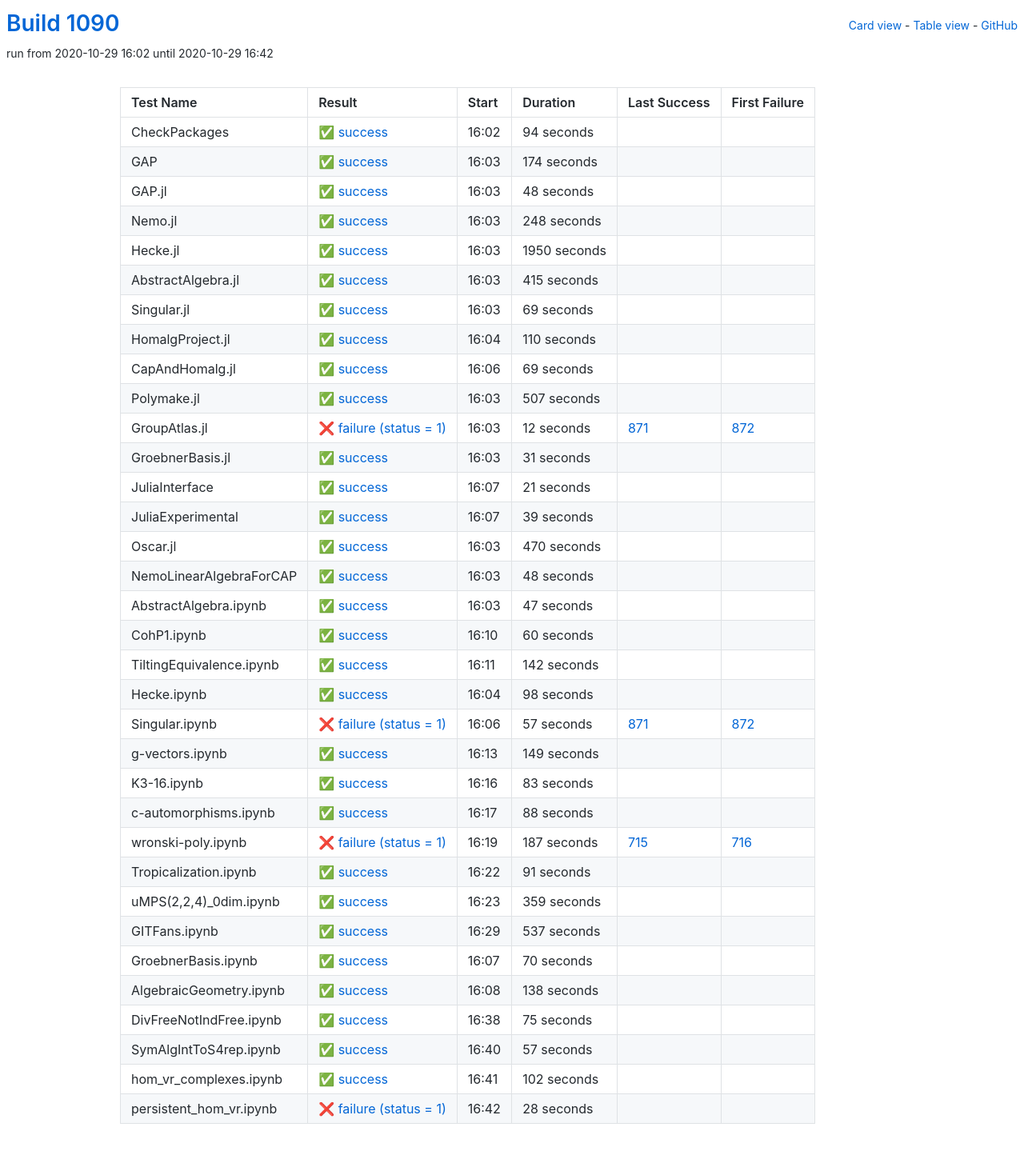
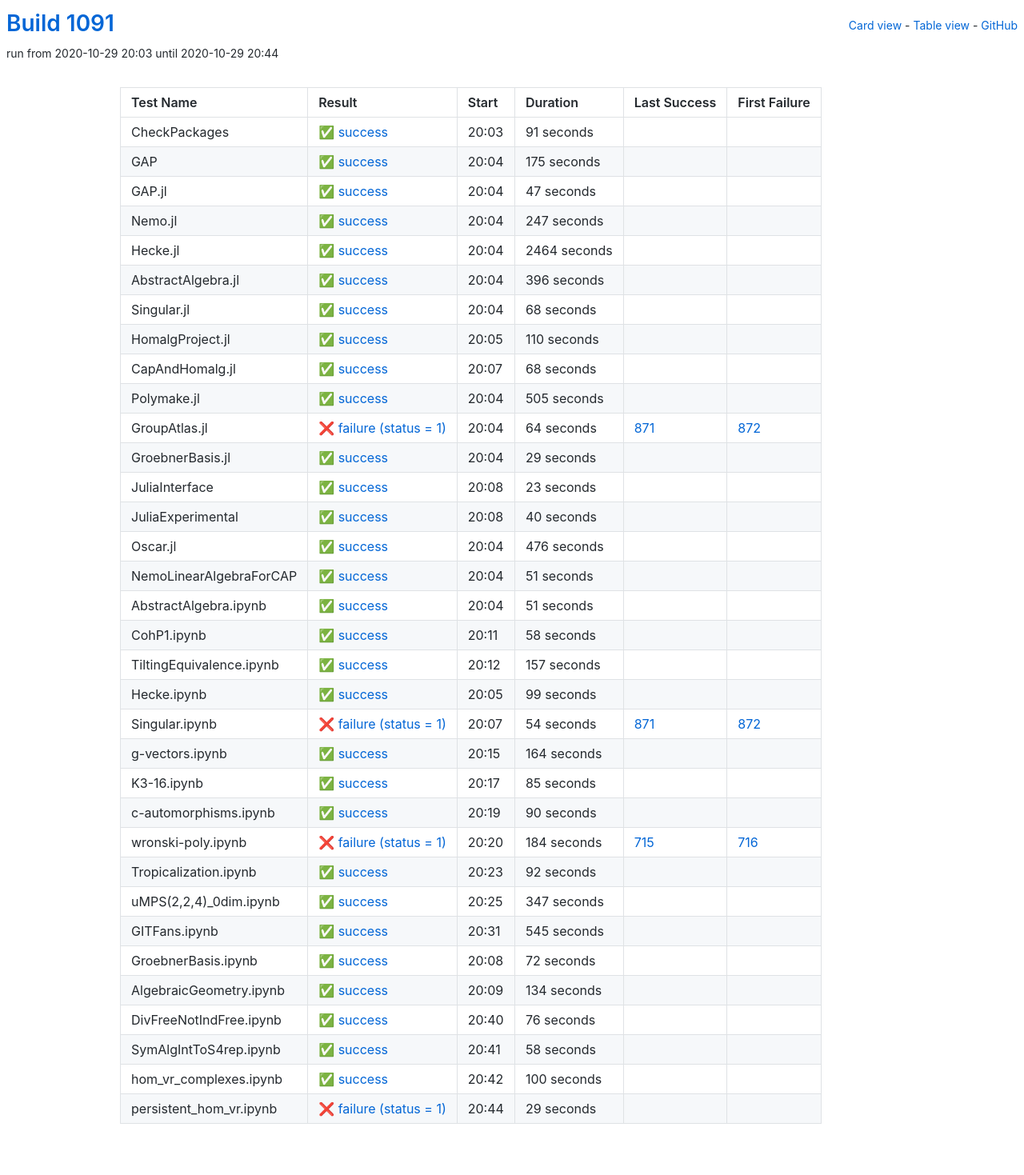
Before and after one commit to oscar-system/oscar-ci-status-stable, a Jekyll site: the page built from table.html, in a window 1280 px wide. Shown: the whole page at 80% size. Built offline with Jekyll 4.4.1, drawn with Linux system fonts in a browser that asks for light colours.

Commit message:
Build #1091

```diff
--- a/_data/ci.yml
+++ b/_data/ci.yml
@@ -1,6 +1,6 @@
 ---
-build: 1090
-build_url: https://oscarci.mathematik.uni-kl.de/job/oscar-stable/1090/
+build: 1091
+build_url: https://oscarci.mathematik.uni-kl.de/job/oscar-stable/1091/
 job: oscar-stable
 organization: oscar-system
 repo: oscar-ci-status-stable
@@ -8,92 +8,92 @@ repourl: https://github.com/oscar-system/oscar-ci-status-stable
 tests:
 - name: CheckPackages
   id: checkpackages
-  log: https://oscarci.mathematik.uni-kl.de/job/oscar-stable/1090/artifact/logs/build-1090/CheckPackages.log
-  start: 2020-10-29 16:02
+  log: https://oscarci.mathematik.uni-kl.de/job/oscar-stable/1091/artifact/logs/build-1091/CheckPackages.log
+  start: 2020-10-29 20:03
   success: true
   exitcode: 0
   status: success
-  duration: 94
+  duration: 91
   last_success: false
   last_success_url:
   first_failure: false
   first_failure_url:
 - name: GAP
   id: gap
-  log: https://oscarci.mathematik.uni-kl.de/job/oscar-stable/1090/artifact/logs/build-1090/GAP.log
-  start: 2020-10-29 16:03
+  log: https://oscarci.mathematik.uni-kl.de/job/oscar-stable/1091/artifact/logs/build-1091/GAP.log
+  start: 2020-10-29 20:04
   success: true
   exitcode: 0
   status: success
-  duration: 174
+  duration: 175
   last_success: false
   last_success_url:
   first_failure: false
   first_failure_url:
 - name: GAP.jl
   id: gap-jl
-  log: https://oscarci.mathematik.uni-kl.de/job/oscar-stable/1090/artifact/logs/build-1090/GAP.jl.log
-  start: 2020-10-29 16:03
+  log: https://oscarci.mathematik.uni-kl.de/job/oscar-stable/1091/artifact/logs/build-1091/GAP.jl.log
+  start: 2020-10-29 20:04
   success: true
   exitcode: 0
   status: success
-  duration: 48
+  duration: 47
   last_success: false
   last_success_url:
   first_failure: false
   first_failure_url:
 - name: Nemo.jl
   id: nemo-jl
-  log: https://oscarci.mathematik.uni-kl.de/job/oscar-stable/1090/artifact/logs/build-1090/Nemo.jl.log
-  start: 2020-10-29 16:03
+  log: https://oscarci.mathematik.uni-kl.de/job/oscar-stable/1091/artifact/logs/build-1091/Nemo.jl.log
+  start: 2020-10-29 20:04
   success: true
   exitcode: 0
   status: success
-  duration: 248
+  duration: 247
   last_success: false
   last_success_url:
   first_failure: false
   first_failure_url:
 - name: Hecke.jl
   id: hecke-jl
-  log: https://oscarci.mathematik.uni-kl.de/job/oscar-stable/1090/artifact/logs/build-1090/Hecke.jl.log
-  start: 2020-10-29 16:03
+  log: https://oscarci.mathematik.uni-kl.de/job/oscar-stable/1091/artifact/logs/build-1091/Hecke.jl.log
+  start: 2020-10-29 20:04
   success: true
   exitcode: 0
   status: success
-  duration: 1950
+  duration: 2464
   last_success: false
   last_success_url:
   first_failure: false
   first_failure_url:
 - name: AbstractAlgebra.jl
   id: abstractalgebra-jl
-  log: https://oscarci.mathematik.uni-kl.de/job/oscar-stable/1090/artifact/logs/build-1090/AbstractAlgebra.jl.log
-  start: 2020-10-29 16:03
+  log: https://oscarci.mathematik.uni-kl.de/job/oscar-stable/1091/artifact/logs/build-1091/AbstractAlgebra.jl.log
+  start: 2020-10-29 20:04
   success: true
   exitcode: 0
   status: success
-  duration: 415
+  duration: 396
   last_success: false
   last_success_url:
   first_failure: false
   first_failure_url:
 - name: Singular.jl
   id: singular-jl
-  log: https://oscarci.mathematik.uni-kl.de/job/oscar-stable/1090/artifact/logs/build-1090/Singular.jl.log
-  start: 2020-10-29 16:03
+  log: https://oscarci.mathematik.uni-kl.de/job/oscar-stable/1091/artifact/logs/build-1091/Singular.jl.log
+  start: 2020-10-29 20:04
   success: true
   exitcode: 0
   status: success
-  duration: 69
+  duration: 68
   last_success: false
   last_success_url:
   first_failure: false
   first_failure_url:
 - name: HomalgProject.jl
   id: homalgproject-jl
-  log: https://oscarci.mathematik.uni-kl.de/job/oscar-stable/1090/artifact/logs/build-1090/HomalgProject.jl.log
-  start: 2020-10-29 16:04
+  log: https://oscarci.mathematik.uni-kl.de/job/oscar-stable/1091/artifact/logs/build-1091/HomalgProject.jl.log
+  start: 2020-10-29 20:05
   success: true
   exitcode: 0
   status: success
@@ -104,312 +104,312 @@ tests:
   first_failure_url:
 - name: CapAndHomalg.jl
   id: capandhomalg-jl
-  log: https://oscarci.mathematik.uni-kl.de/job/oscar-stable/1090/artifact/logs/build-1090/CapAndHomalg.jl.log
-  start: 2020-10-29 16:06
+  log: https://oscarci.mathematik.uni-kl.de/job/oscar-stable/1091/artifact/logs/build-1091/CapAndHomalg.jl.log
+  start: 2020-10-29 20:07
   success: true
   exitcode: 0
   status: success
-  duration: 69
+  duration: 68
   last_success: false
   last_success_url:
   first_failure: false
   first_failure_url:
 - name: Polymake.jl
   id: polymake-jl
-  log: https://oscarci.mathematik.uni-kl.de/job/oscar-stable/1090/artifact/logs/build-1090/Polymake.jl.log
-  start: 2020-10-29 16:03
+  log: https://oscarci.mathematik.uni-kl.de/job/oscar-stable/1091/artifact/logs/build-1091/Polymake.jl.log
+  start: 2020-10-29 20:04
   success: true
   exitcode: 0
   status: success
-  duration: 507
+  duration: 505
   last_success: false
   last_success_url:
   first_failure: false
   first_failure_url:
 - name: GroupAtlas.jl
   id: groupatlas-jl
-  log: https://oscarci.mathematik.uni-kl.de/job/oscar-stable/1090/artifact/logs/build-1090/GroupAtlas.jl.log
-  start: 2020-10-29 16:03
+  log: https://oscarci.mathematik.uni-kl.de/job/oscar-stable/1091/artifact/logs/build-1091/GroupAtlas.jl.log
+  start: 2020-10-29 20:04
   success: false
   exitcode: 1
   status: failure
-  duration: 12
+  duration: 64
   last_success: 871
   last_success_url: https://oscarci.mathematik.uni-kl.de/job/oscar-stable/871/
   first_failure: 872
   first_failure_url: https://oscarci.mathematik.uni-kl.de/job/oscar-stable/872/
 - name: GroebnerBasis.jl
   id: groebnerbasis-jl
-  log: https://oscarci.mathematik.uni-kl.de/job/oscar-stable/1090/artifact/logs/build-1090/GroebnerBasis.jl.log
-  start: 2020-10-29 16:03
+  log: https://oscarci.mathematik.uni-kl.de/job/oscar-stable/1091/artifact/logs/build-1091/GroebnerBasis.jl.log
+  start: 2020-10-29 20:04
   success: true
   exitcode: 0
   status: success
-  duration: 31
+  duration: 29
   last_success: false
   last_success_url:
   first_failure: false
   first_failure_url:
 - name: JuliaInterface
   id: juliainterface
-  log: https://oscarci.mathematik.uni-kl.de/job/oscar-stable/1090/artifact/logs/build-1090/JuliaInterface.log
-  start: 2020-10-29 16:07
+  log: https://oscarci.mathematik.uni-kl.de/job/oscar-stable/1091/artifact/logs/build-1091/JuliaInterface.log
+  start: 2020-10-29 20:08
   success: true
   exitcode: 0
   status: success
-  duration: 21
+  duration: 23
   last_success: false
   last_success_url:
   first_failure: false
   first_failure_url:
 - name: JuliaExperimental
   id: juliaexperimental
-  log: https://oscarci.mathematik.uni-kl.de/job/oscar-stable/1090/artifact/logs/build-1090/JuliaExperimental.log
-  start: 2020-10-29 16:07
+  log: https://oscarci.mathematik.uni-kl.de/job/oscar-stable/1091/artifact/logs/build-1091/JuliaExperimental.log
+  start: 2020-10-29 20:08
   success: true
   exitcode: 0
   status: success
-  duration: 39
+  duration: 40
   last_success: false
   last_success_url:
   first_failure: false
   first_failure_url:
 - name: Oscar.jl
   id: oscar-jl
-  log: https://oscarci.mathematik.uni-kl.de/job/oscar-stable/1090/artifact/logs/build-1090/Oscar.jl.log
-  start: 2020-10-29 16:03
+  log: https://oscarci.mathematik.uni-kl.de/job/oscar-stable/1091/artifact/logs/build-1091/Oscar.jl.log
+  start: 2020-10-29 20:04
   success: true
   exitcode: 0
   status: success
-  duration: 470
+  duration: 476
   last_success: false
   last_success_url:
   first_failure: false
   first_failure_url:
 - name: NemoLinearAlgebraForCAP
   id: nemolinearalgebraforcap
-  log: https://oscarci.mathematik.uni-kl.de/job/oscar-stable/1090/artifact/logs/build-1090/NemoLinearAlgebraForCAP.log
-  start: 2020-10-29 16:03
+  log: https://oscarci.mathematik.uni-kl.de/job/oscar-stable/1091/artifact/logs/build-1091/NemoLinearAlgebraForCAP.log
+  start: 2020-10-29 20:04
   success: true
   exitcode: 0
   status: success
-  duration: 48
+  duration: 51
   last_success: false
   last_success_url:
   first_failure: false
   first_failure_url:
 - name: AbstractAlgebra.ipynb
   id: abstractalgebra-ipynb
-  log: https://oscarci.mathematik.uni-kl.de/job/oscar-stable/1090/artifact/logs/build-1090/AbstractAlgebra.ipynb.log
-  start: 2020-10-29 16:03
+  log: https://oscarci.mathematik.uni-kl.de/job/oscar-stable/1091/artifact/logs/build-1091/AbstractAlgebra.ipynb.log
+  start: 2020-10-29 20:04
   success: true
   exitcode: 0
   status: success
-  duration: 47
+  duration: 51
   last_success: false
   last_success_url:
   first_failure: false
   first_failure_url:
 - name: CohP1.ipynb
   id: cohp1-ipynb
-  log: https://oscarci.mathematik.uni-kl.de/job/oscar-stable/1090/artifact/logs/build-1090/CohP1.ipynb.log
-  start: 2020-10-29 16:10
+  log: https://oscarci.mathematik.uni-kl.de/job/oscar-stable/1091/artifact/logs/build-1091/CohP1.ipynb.log
+  start: 2020-10-29 20:11
   success: true
   exitcode: 0
   status: success
-  duration: 60
+  duration: 58
   last_success: false
   last_success_url:
   first_failure: false
   first_failure_url:
 - name: TiltingEquivalence.ipynb
   id: tiltingequivalence-ipynb
-  log: https://oscarci.mathematik.uni-kl.de/job/oscar-stable/1090/artifact/logs/build-1090/TiltingEquivalence.ipynb.log
-  start: 2020-10-29 16:11
+  log: https://oscarci.mathematik.uni-kl.de/job/oscar-stable/1091/artifact/logs/build-1091/TiltingEquivalence.ipynb.log
+  start: 2020-10-29 20:12
   success: true
   exitcode: 0
   status: success
-  duration: 142
+  duration: 157
   last_success: false
   last_success_url:
   first_failure: false
   first_failure_url:
 - name: Hecke.ipynb
   id: hecke-ipynb
-  log: https://oscarci.mathematik.uni-kl.de/job/oscar-stable/1090/artifact/logs/build-1090/Hecke.ipynb.log
-  start: 2020-10-29 16:04
+  log: https://oscarci.mathematik.uni-kl.de/job/oscar-stable/1091/artifact/logs/build-1091/Hecke.ipynb.log
+  start: 2020-10-29 20:05
   success: true
   exitcode: 0
   status: success
-  duration: 98
+  duration: 99
   last_success: false
   last_success_url:
   first_failure: false
   first_failure_url:
 - name: Singular.ipynb
   id: singular-ipynb
-  log: https://oscarci.mathematik.uni-kl.de/job/oscar-stable/1090/artifact/logs/build-1090/Singular.ipynb.log
-  start: 2020-10-29 16:06
+  log: https://oscarci.mathematik.uni-kl.de/job/oscar-stable/1091/artifact/logs/build-1091/Singular.ipynb.log
+  start: 2020-10-29 20:07
   success: false
   exitcode: 1
   status: failure
-  duration: 57
+  duration: 54
   last_success: 871
   last_success_url: https://oscarci.mathematik.uni-kl.de/job/oscar-stable/871/
   first_failure: 872
   first_failure_url: https://oscarci.mathematik.uni-kl.de/job/oscar-stable/872/
 - name: g-vectors.ipynb
   id: g-vectors-ipynb
-  log: https://oscarci.mathematik.uni-kl.de/job/oscar-stable/1090/artifact/logs/build-1090/g-vectors.ipynb.log
-  start: 2020-10-29 16:13
+  log: https://oscarci.mathematik.uni-kl.de/job/oscar-stable/1091/artifact/logs/build-1091/g-vectors.ipynb.log
+  start: 2020-10-29 20:15
   success: true
   exitcode: 0
   status: success
-  duration: 149
+  duration: 164
   last_success: false
   last_success_url:
   first_failure: false
   first_failure_url:
 - name: K3-16.ipynb
   id: k3-16-ipynb
-  log: https://oscarci.mathematik.uni-kl.de/job/oscar-stable/1090/artifact/logs/build-1090/K3-16.ipynb.log
-  start: 2020-10-29 16:16
+  log: https://oscarci.mathematik.uni-kl.de/job/oscar-stable/1091/artifact/logs/build-1091/K3-16.ipynb.log
+  start: 2020-10-29 20:17
   success: true
   exitcode: 0
   status: success
-  duration: 83
+  duration: 85
   last_success: false
   last_success_url:
   first_failure: false
   first_failure_url:
 - name: c-automorphisms.ipynb
   id: c-automorphisms-ipynb
-  log: https://oscarci.mathematik.uni-kl.de/job/oscar-stable/1090/artifact/logs/build-1090/c-automorphisms.ipynb.log
-  start: 2020-10-29 16:17
+  log: https://oscarci.mathematik.uni-kl.de/job/oscar-stable/1091/artifact/logs/build-1091/c-automorphisms.ipynb.log
+  start: 2020-10-29 20:19
   success: true
   exitcode: 0
   status: success
-  duration: 88
+  duration: 90
   last_success: false
   last_success_url:
   first_failure: false
   first_failure_url:
 - name: wronski-poly.ipynb
   id: wronski-poly-ipynb
-  log: https://oscarci.mathematik.uni-kl.de/job/oscar-stable/1090/artifact/logs/build-1090/wronski-poly.ipynb.log
-  start: 2020-10-29 16:19
+  log: https://oscarci.mathematik.uni-kl.de/job/oscar-stable/1091/artifact/logs/build-1091/wronski-poly.ipynb.log
+  start: 2020-10-29 20:20
   success: false
   exitcode: 1
   status: failure
-  duration: 187
+  duration: 184
   last_success: 715
   last_success_url: https://oscarci.mathematik.uni-kl.de/job/oscar-stable/715/
   first_failure: 716
   first_failure_url: https://oscarci.mathematik.uni-kl.de/job/oscar-stable/716/
 - name: Tropicalization.ipynb
   id: tropicalization-ipynb
-  log: https://oscarci.mathematik.uni-kl.de/job/oscar-stable/1090/artifact/logs/build-1090/Tropicalization.ipynb.log
-  start: 2020-10-29 16:22
+  log: https://oscarci.mathematik.uni-kl.de/job/oscar-stable/1091/artifact/logs/build-1091/Tropicalization.ipynb.log
+  start: 2020-10-29 20:23
   success: true
   exitcode: 0
   status: success
-  duration: 91
+  duration: 92
   last_success: false
   last_success_url:
   first_failure: false
   first_failure_url:
 - name: uMPS(2,2,4)_0dim.ipynb
   id: umps-2-2-4-0dim-ipynb
-  log: https://oscarci.mathematik.uni-kl.de/job/oscar-stable/1090/artifact/logs/build-1090/uMPS-2-2-4-_0dim.ipynb.log
-  start: 2020-10-29 16:23
+  log: https://oscarci.mathematik.uni-kl.de/job/oscar-stable/1091/artifact/logs/build-1091/uMPS-2-2-4-_0dim.ipynb.log
+  start: 2020-10-29 20:25
   success: true
   exitcode: 0
   status: success
-  duration: 359
+  duration: 347
   last_success: false
   last_success_url:
   first_failure: false
   first_failure_url:
 - name: GITFans.ipynb
   id: gitfans-ipynb
-  log: https://oscarci.mathematik.uni-kl.de/job/oscar-stable/1090/artifact/logs/build-1090/GITFans.ipynb.log
-  start: 2020-10-29 16:29
+  log: https://oscarci.mathematik.uni-kl.de/job/oscar-stable/1091/artifact/logs/build-1091/GITFans.ipynb.log
+  start: 2020-10-29 20:31
   success: true
   exitcode: 0
   status: success
-  duration: 537
+  duration: 545
   last_success: false
   last_success_url:
   first_failure: false
   first_failure_url:
 - name: GroebnerBasis.ipynb
   id: groebnerbasis-ipynb
-  log: https://oscarci.mathematik.uni-kl.de/job/oscar-stable/1090/artifact/logs/build-1090/GroebnerBasis.ipynb.log
-  start: 2020-10-29 16:07
+  log: https://oscarci.mathematik.uni-kl.de/job/oscar-stable/1091/artifact/logs/build-1091/GroebnerBasis.ipynb.log
+  start: 2020-10-29 20:08
   success: true
   exitcode: 0
   status: success
-  duration: 70
+  duration: 72
   last_success: false
   last_success_url:
   first_failure: false
   first_failure_url:
 - name: AlgebraicGeometry.ipynb
   id: algebraicgeometry-ipynb
-  log: https://oscarci.mathematik.uni-kl.de/job/oscar-stable/1090/artifact/logs/build-1090/AlgebraicGeometry.ipynb.log
-  start: 2020-10-29 16:08
+  log: https://oscarci.mathematik.uni-kl.de/job/oscar-stable/1091/artifact/logs/build-1091/AlgebraicGeometry.ipynb.log
+  start: 2020-10-29 20:09
   success: true
   exitcode: 0
   status: success
-  duration: 138
+  duration: 134
   last_success: false
   last_success_url:
   first_failure: false
   first_failure_url:
 - name: DivFreeNotIndFree.ipynb
   id: divfreenotindfree-ipynb
-  log: https://oscarci.mathematik.uni-kl.de/job/oscar-stable/1090/artifact/logs/build-1090/DivFreeNotIndFree.ipynb.log
-  start: 2020-10-29 16:38
+  log: https://oscarci.mathematik.uni-kl.de/job/oscar-stable/1091/artifact/logs/build-1091/DivFreeNotIndFree.ipynb.log
+  start: 2020-10-29 20:40
   success: true
   exitcode: 0
   status: success
-  duration: 75
+  duration: 76
   last_success: false
   last_success_url:
   first_failure: false
   first_failure_url:
 - name: SymAlgIntToS4rep.ipynb
   id: symalginttos4rep-ipynb
-  log: https://oscarci.mathematik.uni-kl.de/job/oscar-stable/1090/artifact/logs/build-1090/SymAlgIntToS4rep.ipynb.log
-  start: 2020-10-29 16:40
+  log: https://oscarci.mathematik.uni-kl.de/job/oscar-stable/1091/artifact/logs/build-1091/SymAlgIntToS4rep.ipynb.log
+  start: 2020-10-29 20:41
   success: true
   exitcode: 0
   status: success
-  duration: 57
+  duration: 58
   last_success: false
   last_success_url:
   first_failure: false
   first_failure_url:
 - name: hom_vr_complexes.ipynb
   id: hom-vr-complexes-ipynb
-  log: https://oscarci.mathematik.uni-kl.de/job/oscar-stable/1090/artifact/logs/build-1090/hom_vr_complexes.ipynb.log
-  start: 2020-10-29 16:41
+  log: https://oscarci.mathematik.uni-kl.de/job/oscar-stable/1091/artifact/logs/build-1091/hom_vr_complexes.ipynb.log
+  start: 2020-10-29 20:42
   success: true
   exitcode: 0
   status: success
-  duration: 102
+  duration: 100
   last_success: false
   last_success_url:
   first_failure: false
   first_failure_url:
 - name: persistent_hom_vr.ipynb
   id: persistent-hom-vr-ipynb
-  log: https://oscarci.mathematik.uni-kl.de/job/oscar-stable/1090/artifact/logs/build-1090/persistent_hom_vr.ipynb.log
-  start: 2020-10-29 16:42
+  log: https://oscarci.mathematik.uni-kl.de/job/oscar-stable/1091/artifact/logs/build-1091/persistent_hom_vr.ipynb.log
+  start: 2020-10-29 20:44
   success: false
   exitcode: 1
   status: failure
-  duration: 28
+  duration: 29
   last_success: false
   last_success_url:
   first_failure: false
```
Also changed, not shown: README.md.
